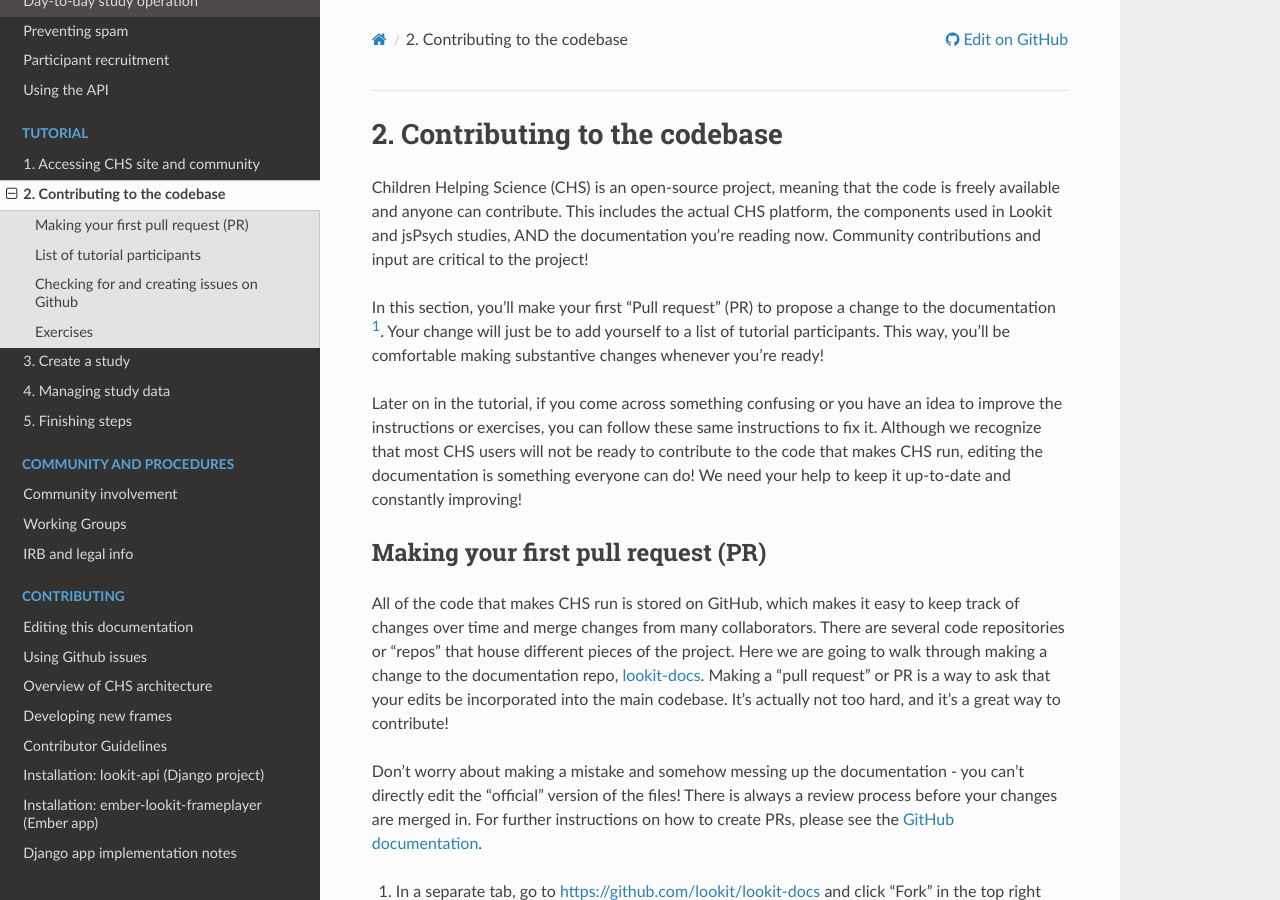
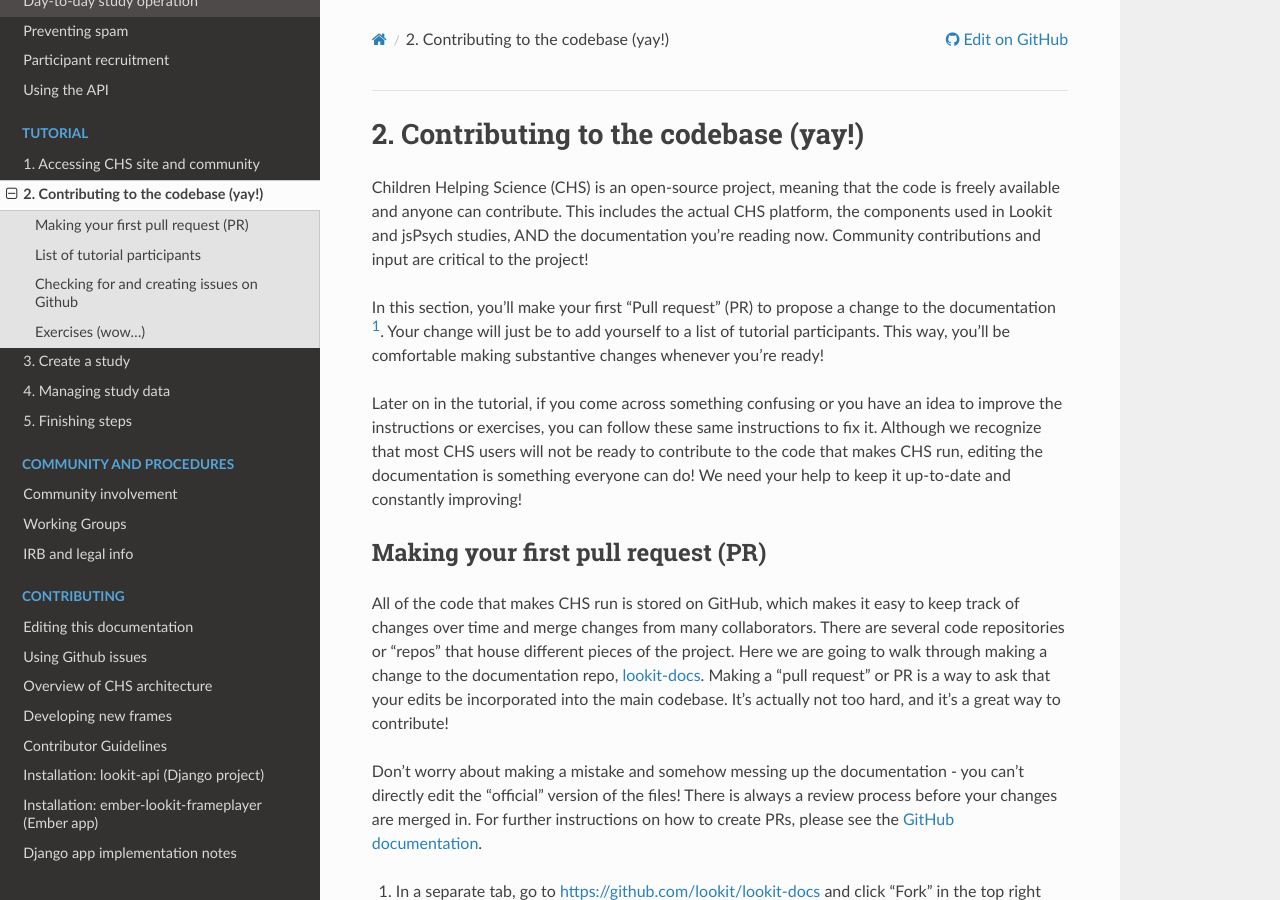
Before and after one commit to lookit/lookit-docs, a Sphinx documentation site: the page built from docs/source/tutorial-contributing.rst, in a window 1280 px wide and 900 px high. Built offline with Sphinx 7.4.7 and the Read the Docs theme 3.1.0, drawn with Linux system fonts in a browser that asks for light colours; some of the changed text lies outside the part shown.

Commit message:
Update tutorial-contributing.rst

```diff
--- a/docs/source/tutorial-contributing.rst
+++ b/docs/source/tutorial-contributing.rst
@@ -1,5 +1,5 @@
 ##################################
-2. Contributing to the codebase
+2. Contributing to the codebase (yay!)
 ##################################
 
 Children Helping Science (CHS) is an open-source project, meaning that the code is freely available and anyone can contribute. This includes the actual CHS platform, the components used in Lookit and jsPsych studies, AND the documentation you're reading now. Community contributions and input are critical to the project!
@@ -415,7 +415,7 @@
 
 CHS staff may respond to ask for further information, schedule it for future development, and/or wait for community feedback about the idea to gauge demand.
 
-Exercises
+Exercises (wow...)
 ----------
 
 1. Suppose you would like to be able to download a file with scrambled or random data of the same form as your actual data, so that you could get your analysis scripts working without contaminating your real dataset. Which GitHub repo should you create an issue in?
```
